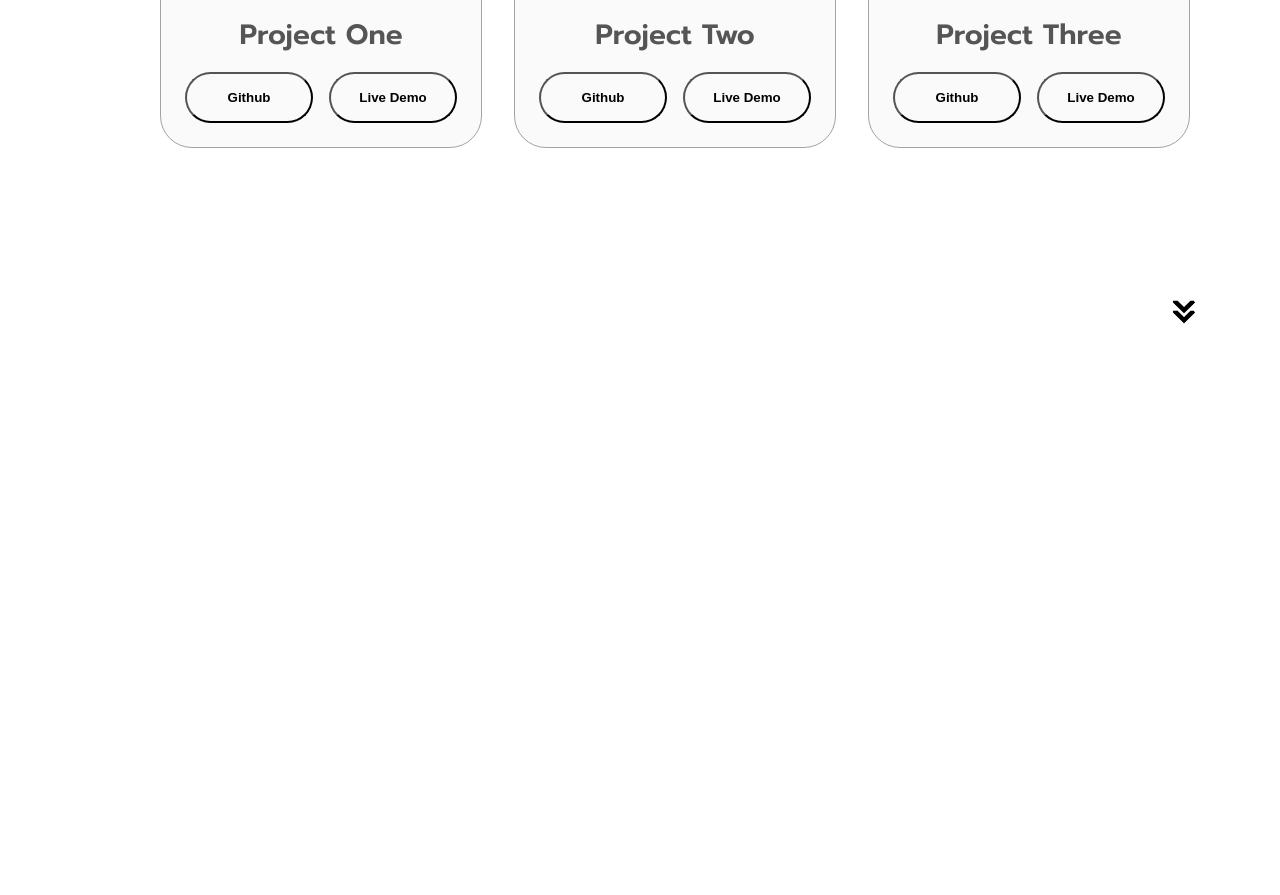
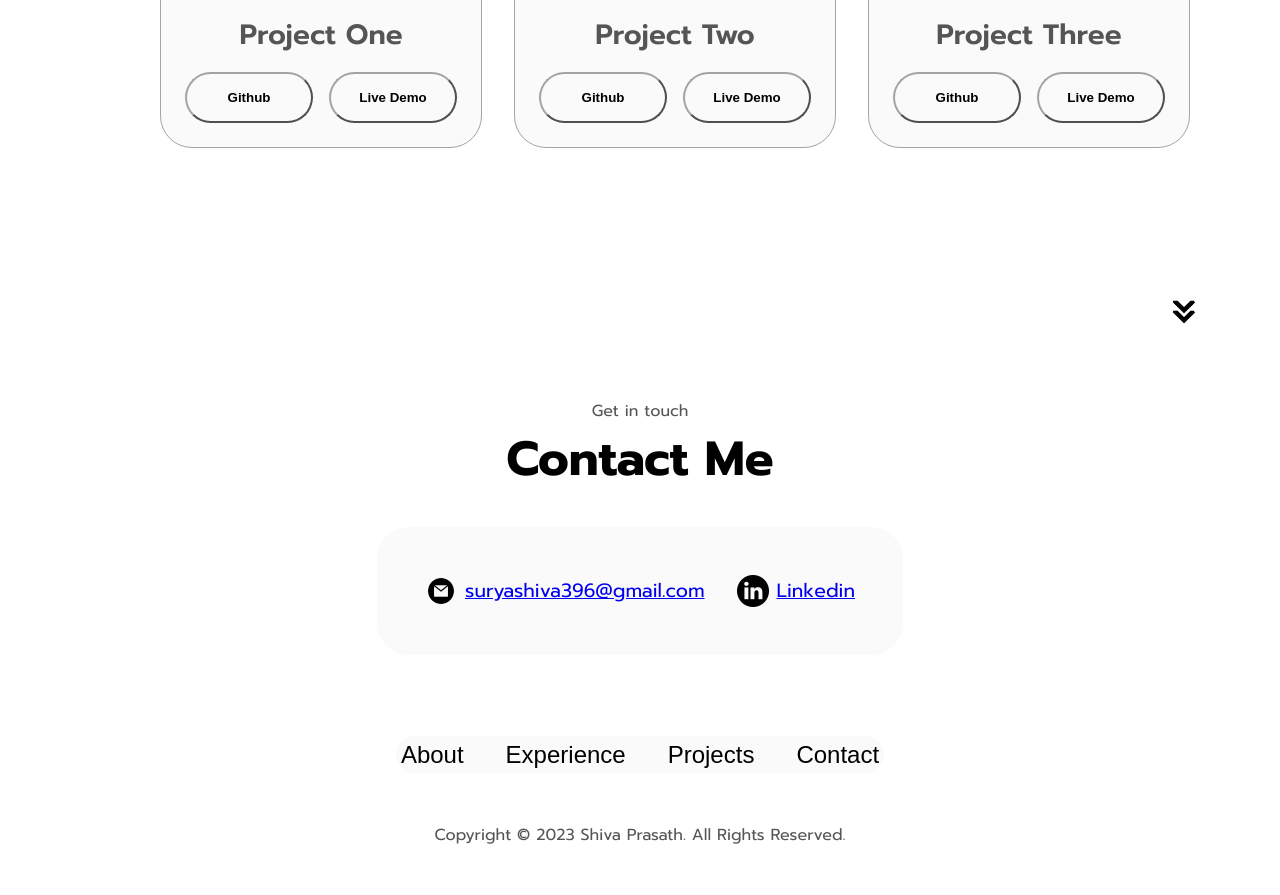
Before and after one commit to shiva396/port-folio, a plain HTML site: page index.html in a window 1280 px wide. Shown: the part 2790-3685 px from the top of the page. Before the commit the page ends 3157 px from the top, so only its background shows below. Drawn offline with Linux system fonts and the light colour scheme.

Commit message:
feat : footer added

```diff
--- a/index.html
+++ b/index.html
@@ -350,7 +350,36 @@
         onclick="location.href='./#projects'"
       />
     </section>
-    <!-- <marquee class="marquee"><h3>Click here to connect</h3></marquee> -->
+    <section id="contact">
+      <p class="section__text_p1">Get in touch</p>
+      <h1 class="title">Contact Me</h1>
+      <div class="contact-info-upper-container">
+        <div class="contact-info-container">
+          <img src="./assets/email.png" alt="Email Icon" class="icon contact-icon"/>
+          <p><a href="mailto:suryashiva396@gmail.com">suryashiva396@gmail.com</a></p>
+        </div>
+        <div class="contact-info-container">
+          <img src="./assets/linkedin.png" alt="Linkedin Icon" class="icon contact-icon"/>
+          <p><a href="Linkedin.com">Linkedin</a></p>
+        </div>
+      </div>
+    </section>
+    <footer>
+      <nav>
+        <div class="footer-nav">
+        <div class="nav-links-container">
+          <ul class="nav-links">
+            <li><a href="#about">About</a></li>
+            <li><a href="#experience">Experience</a></li>
+            <li><a href="#projects">Projects</a></li>
+            <li><a href="#contact">Contact</a></li>
+          </ul>
+        </div>
+      </div>
+      </nav>
+      <p>Copyright &#169; 2023 Shiva Prasath. All Rights Reserved.</p>
+    </footer>
+    <!-- <marquee class="marquee"><h3>Click here to connect!!!</h3></marquee> -->
     <script src="script.js"></script>
   </body>
 </html>
--- a/style.css
+++ b/style.css
@@ -415,3 +415,69 @@ article .icon {
 .project-title {
   margin: 1rem;
 }
+
+.project-btn {
+  color: black;
+  border-color: rgb(163,163,163);
+}
+
+/*CONTACT*/
+
+#contact {
+  display: flex;
+  justify-content: center;
+  flex-direction: column;
+  height: 70px;
+}
+
+.contact-info-upper-container {
+  display: flex;
+  justify-content: center;
+  border-radius: 2rem;
+  border: rgb(53,53,53);
+  border-color: rgb(0, 0, 0);
+  background: rgb(250, 250, 250);
+  margin: 2rem auto;
+  padding: 2rem;
+}
+
+.footer-nav {
+  display: flex;
+  justify-content: center;
+  border-radius: 2rem;
+  border: rgb(53,53,53);
+  border-color: rgb(227, 23, 23);
+  background: rgb(250, 250, 250);
+}
+
+.contact-info-container {
+  display: flex;
+  align-items: center;
+  justify-content: center;
+  gap: 0.5rem;
+  margin: 1rem;
+}
+
+.contact-info-container p{
+  font-size: larger;
+}
+
+.contact-icon {
+  cursor: default;
+}
+
+.email-icon {
+  height: 2.5rem;
+}
+
+
+/*FOOTER*/
+
+footer {
+  height: 26vh;
+  margin: 0 1rem;
+}
+
+footer p {
+  text-align: center;
+}
```
